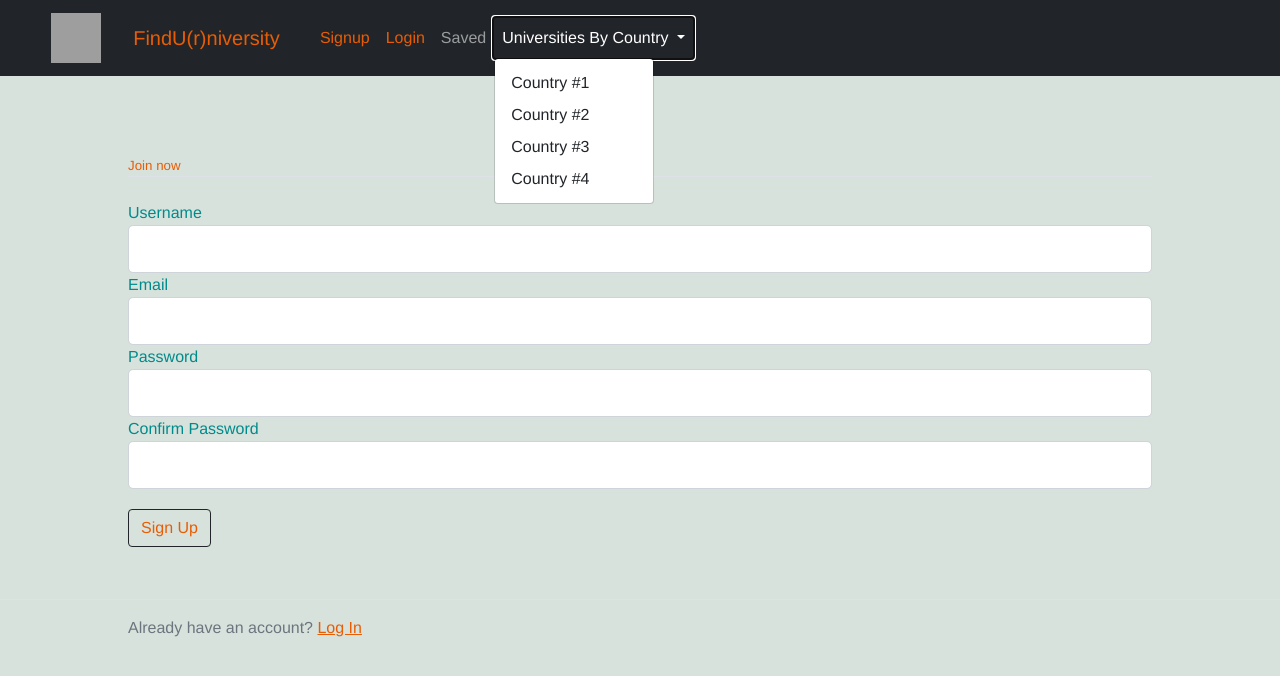
After one commit to danielabrailo/hackathon2, a Flask app: page /register in a window 1280 px wide, after a click on "Universities By Country". The commit adds this page. Shown: the top 676 px of the page. Run offline with Flask 2, Linux system fonts and the light colour scheme; some libraries are stand-ins or nearby versions; grey boxes are pictures that could not be loaded.

Commit message:
final commit

```diff
--- /dev/null
+++ b/HACKATON_2/forms.py
@@ -0,0 +1,24 @@
+from flask_wtf import FlaskForm
+from wtforms import StringField, PasswordField, SubmitField, BooleanField
+from wtforms.validators import DataRequired, length, equal_to, Email
+
+
+class RegistrationForm(FlaskForm):
+    username = StringField('Username',
+                           validators=[DataRequired(), length(min=2, max=20)])
+    email = StringField('Email',
+                        validators=[DataRequired(), Email()])
+    password = PasswordField('Password',
+                           validators=[DataRequired(), length(min=2, max=20)])
+    confirm_password = PasswordField('Confirm Password',
+                           validators=[DataRequired(), length(min=2, max=20), equal_to('password')])
+    submit = SubmitField('Sign Up')
+
+
+class LoginForm(FlaskForm):
+    email = StringField('Email',
+                        validators=[DataRequired()])
+    password = PasswordField('Password',
+                            validators=[DataRequired(), length(min=2, max=20)])
+    remember = BooleanField('Remember Me')
+    submit = SubmitField('Login')
--- /dev/null
+++ b/HACKATON_2/routes.py
@@ -0,0 +1,41 @@
+from flask import render_template, url_for, flash, redirect
+from HACKATON_2 import app
+import requests
+from HACKATON_2.forms import RegistrationForm, LoginForm
+from HACKATON_2.models import User
+
+response = requests.get('http://universities.hipolabs.com/search').json()
+countries = []
+
+
+@app.route('/')
+@app.route('/home')
+def home():
+    return render_template('home.html')
+
+
+@app.route('/search/<name>')
+def search(name):
+    return render_template('details.html', info=response, name=name)
+
+
+@app.route('/register', methods=['GET', 'POST'])
+def register():
+    form = RegistrationForm()
+    if form.validate_on_submit():
+        flash(f"Nice to meet you {form.username.data}!", 'info')
+        return redirect(url_for('home'))
+    return render_template('register.html', form=form)
+
+
+@app.route('/login', methods=['GET', 'POST'])
+def login():
+    form = LoginForm()
+    if form.validate_on_submit():
+        if form.email.data == 'admin@noa.com' and form.password.data == 'password':
+            flash(f"Your'e in!", 'info')
+            return redirect(url_for('home'))
+        else:
+            flash(f"Log in was unsuccessful", 'danger')
+            return redirect(url_for('login'))
+    return render_template('login.html', form=form)
--- a/templates/details.html
+++ b/HACKATON_2/template/details.html
@@ -9,6 +9,8 @@
     <title>Details</title>
 </head>
 <body>
+{% extends "layout.html" %}
+{% block body %}
 {% for item in info %}
     {% if item['name'] == name %}
         <h1>{{item['name']}}</h1>
@@ -23,6 +25,6 @@
         {% endfor %}
 {% endif %}
 {% endfor %}
-
+{% endblock %}
 </body>
 </html>
--- /dev/null
+++ b/HACKATON_2/template/layout.html
@@ -0,0 +1,66 @@
+<!DOCTYPE html>
+<html lang="en">
+<head>
+    <meta charset="UTF-8">
+    <title>FindU(r)niversity</title>
+   <script src="https://code.jquery.com/jquery-3.3.1.slim.min.js" integrity="sha384-q8i/X+965DzO0rT7abK41JStQIAqVgRVzpbzo5smXKp4YfRvH+8abtTE1Pi6jizo" crossorigin="anonymous"></script>
+    <script src="https://cdnjs.cloudflare.com/ajax/libs/popper.js/1.14.7/umd/popper.min.js" integrity="sha384-UO2eT0CpHqdSJQ6hJty5KVphtPhzWj9WO1clHTMGa3JDZwrnQq4sF86dIHNDz0W1" crossorigin="anonymous"></script>
+    <script src="https://stackpath.bootstrapcdn.com/bootstrap/4.3.1/js/bootstrap.min.js" integrity="sha384-JjSmVgyd0p3pXB1rRibZUAYoIIy6OrQ6VrjIEaFf/nJGzIxFDsf4x0xIM+B07jRM" crossorigin="anonymous"></script>
+  <link href="https://cdn.jsdelivr.net/npm/bootstrap@5.1.3/dist/css/bootstrap.min.css" rel="stylesheet" integrity="sha384-1BmE4kWBq78iYhFldvKuhfTAU6auU8tT94WrHftjDbrCEXSU1oBoqyl2QvZ6jIW3" crossorigin="anonymous">
+ </head>
+<body style="font-family: 'Helvetica Neue'; background-color: #d8e2dc; color: darkcyan">
+
+{% block navbar %}
+    <nav class="navbar navbar-expand-lg navbar-dark bg-dark justify-content-between" style="padding-right: 4%; padding-left: 4%">
+  <a class="navbar-brand" href="{{ url_for('home') }}">
+    <img src="https://cdn0.iconfinder.com/data/icons/business-finance-healthcare-and-science/64/bank-museum-building-university-government-512.png" width="50" height="50" alt="logo">
+  </a>
+      <span class="navbar-brand mb-0 h1"><a class="nav-link" style="color: #e85d04" href="{{ url_for('home') }}">FindU(r)niversity</a></span>
+        <button class="navbar-toggler" type="button" data-toggle="collapse" data-target="#navbarSupportedContent" aria-controls="navbarSupportedContent" aria-expanded="false" aria-label="Toggle navigation">
+            <span class="navbar-toggler-icon"></span>
+        </button>
+  <div class="collapse navbar-collapse" id="navbarSupportedContent">
+    <ul class="navbar-nav mr-auto">
+        <li class="nav-item active">
+         <span>
+            <a class="nav-link" style="color: #e85d04; display:inline-block" href="{{ url_for('register') }}">Signup</a>
+         </span>
+        </li>
+         <span>
+            <a class="nav-link" style="color: #e85d04; display:inline-block" href="{{ url_for('login') }}">Login</a>
+        </span>
+        </li>
+        <li class="nav-item active">
+         <span>
+            <a class="nav-link" style="display:inline-block" href="#">Saved</a>
+         </span>
+        </li>
+      <li class="nav-item dropdown ">
+        <a class="nav-link dropdown-toggle" href="#" id="navbarDropdownMenuLink" data-toggle="dropdown" aria-haspopup="true" aria-expanded="false">
+          Universities By Country
+        </a>
+        <div class="dropdown-menu" aria-labelledby="navbarDropdownMenuLink"> <!-- add python for loop for all countries from api -->
+          <a class="dropdown-item" href="#">Country #1</a>
+          <a class="dropdown-item" href="#">Country #2</a>
+          <a class="dropdown-item" href="#">Country #3</a>
+          <a class="dropdown-item" href="#">Country #4</a>
+        </div>
+      </li>
+    </ul>
+  </div>
+</nav>
+{% endblock %}
+
+{% with messages= get_flashed_messages(with_categories=true) %}
+    {% if messages %}
+        {% for category, message in messages %}
+            <div class="alert alert-{{ category }}">
+            {{ message }}
+            </div>
+        {% endfor %}
+    {% endif %}
+{% endwith %}
+
+{% block body %}{% endblock %}
+</body>
+</html>
--- /dev/null
+++ b/HACKATON_2/template/register.html
@@ -0,0 +1,83 @@
+<!DOCTYPE html>
+<html lang="en">
+<head>
+    <meta charset="UTF-8">
+    <title>Register</title>
+</head>
+<body>
+{% extends "layout.html" %}
+{% block body %}
+<div class="content-section" style="width: 80%; margin-left: 10%; margin-right: 10%; margin-top: 10vh">
+    <form method="POST" action="">
+        {{ form.hidden_tag() }}
+         <fieldset class="form-group">
+             <legend class="border-bottom mb-4" style="font-size: smaller; color: #e85d04">Join now</legend>
+             <div class="form-group">
+                 {{ form.username.label(class="form-control-label") }}
+                    {% if form.username.errors %}
+                 {{ form.username(class="form-control form-control-lg is-invalid") }}
+                 <div class="invalid-feedback">
+                     {% for error in form.username.errors %}
+                        <span> {{ error }}</span>
+                     {% endfor %}
+                 </div>
+                 {% else %}
+                    {{ form.username(class="form-control form-control-lg") }}
+                 {% endif %}
+             </div>
+
+              <div class="form-group">
+                 {{ form.email.label(class="form-control-label") }}
+                    {% if form.email.errors %}
+                 {{ form.email(class="form-control form-control-lg is-invalid") }}
+                 <div class="invalid-feedback">
+                     {% for error in form.email.errors %}
+                        <span> {{ error }}</span>
+                     {% endfor %}
+                 </div>
+                 {% else %}
+                    {{ form.email(class="form-control form-control-lg") }}
+                 {% endif %}
+             </div>
+
+             <div class="form-group">
+                 {{ form.password.label(class="form-control-label") }}
+                    {% if form.password.errors %}
+                 {{ form.password(class="form-control form-control-lg is-invalid") }}
+                 <div class="invalid-feedback">
+                     {% for error in form.password.errors %}
+                        <span> {{ error }}</span>
+                     {% endfor %}
+                 </div>
+                 {% else %}
+                    {{ form.password(class="form-control form-control-lg") }}
+                 {% endif %}
+             </div>
+
+             <div class="form-group">
+                 {{ form.confirm_password.label(class="form-control-label") }}
+                    {% if form.confirm_password.errors %}
+                 {{ form.confirm_password(class="form-control form-control-lg is-invalid") }}
+                 <div class="invalid-feedback">
+                     {% for error in form.confirm_password.errors %}
+                        <span> {{ error }}</span>
+                     {% endfor %}
+                 </div>
+                 {% else %}
+                    {{ form.confirm_password(class="form-control form-control-lg") }}
+                 {% endif %}
+             </div>
+         </fieldset>
+                <div class="form-group">
+                    {{ form.submit(class="btn btn-outline-dark", style="color: #e85d04; margin-top: 2%") }}
+                </div>
+    </form>
+</div>
+     <div class="border-top pt-3" style="margin-top:4%; padding-left:10%">
+        <p class="text-muted" style="color: beige">
+            Already have an account? <a class="ml-2" style="color: #e85d04" href="{{ url_for('login') }}">Log In</a>
+        </p>
+    </div>
+{% endblock %}
+</body>
+</html>
--- /dev/null
+++ b/run.py
@@ -0,0 +1,4 @@
+from HACKATON_2 import app
+
+if __name__ == '__main__':
+    app.run(debug=True)
```
Also changed, not shown: HACKATON_2/__init__.py (added, +11 -0 lines), HACKATON_2/models.py (added, +11 -0 lines), HACKATON_2/static/style.css (added, +34 -0 lines), HACKATON_2/template/home.html (renamed from templates/index.html, +5 -3 lines), HACKATON_2/template/login.html (added, +63 -0 lines), app.py (deleted, +0 -22 lines), style.css (renamed from static/style.css, +5 -10 lines), 1 other file.
